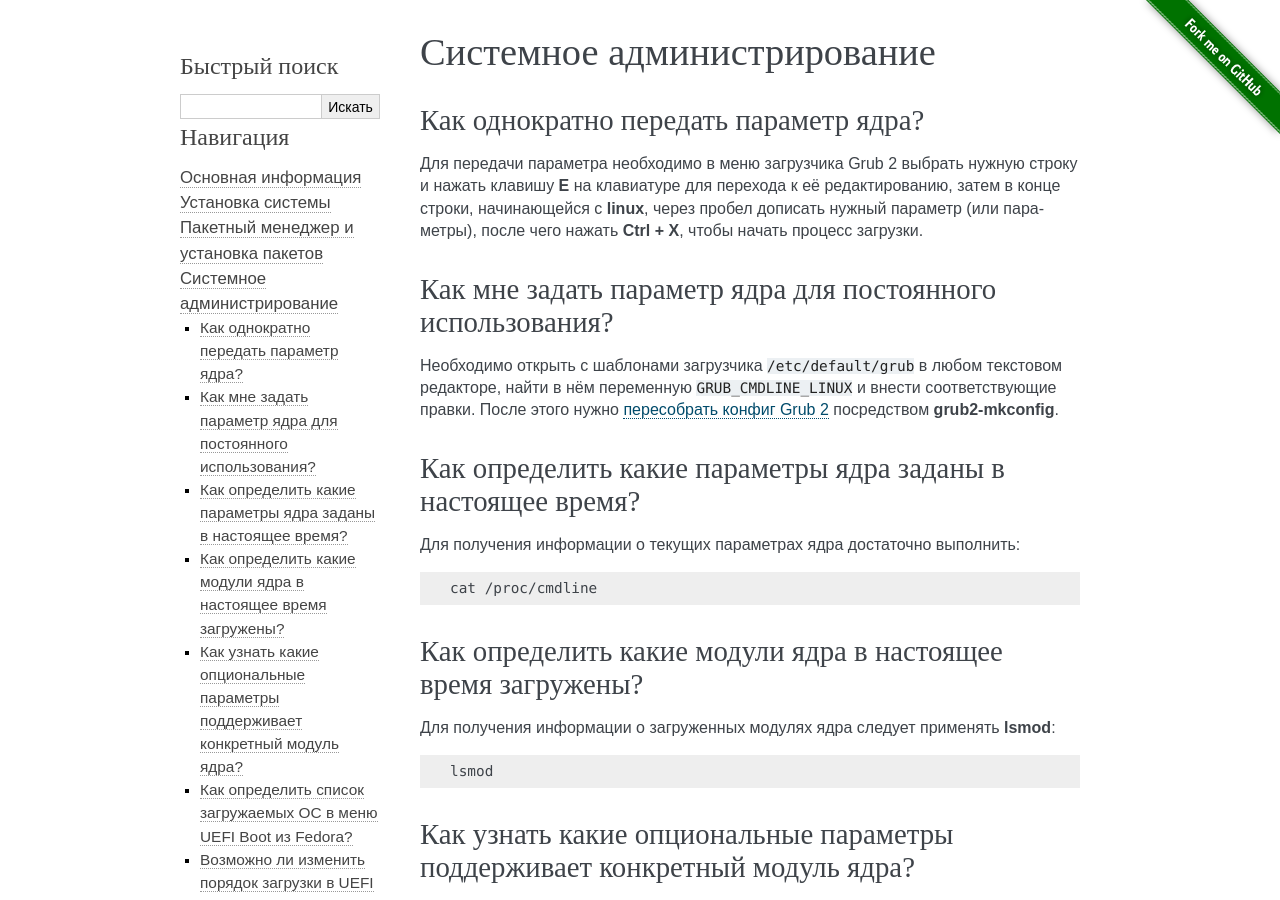
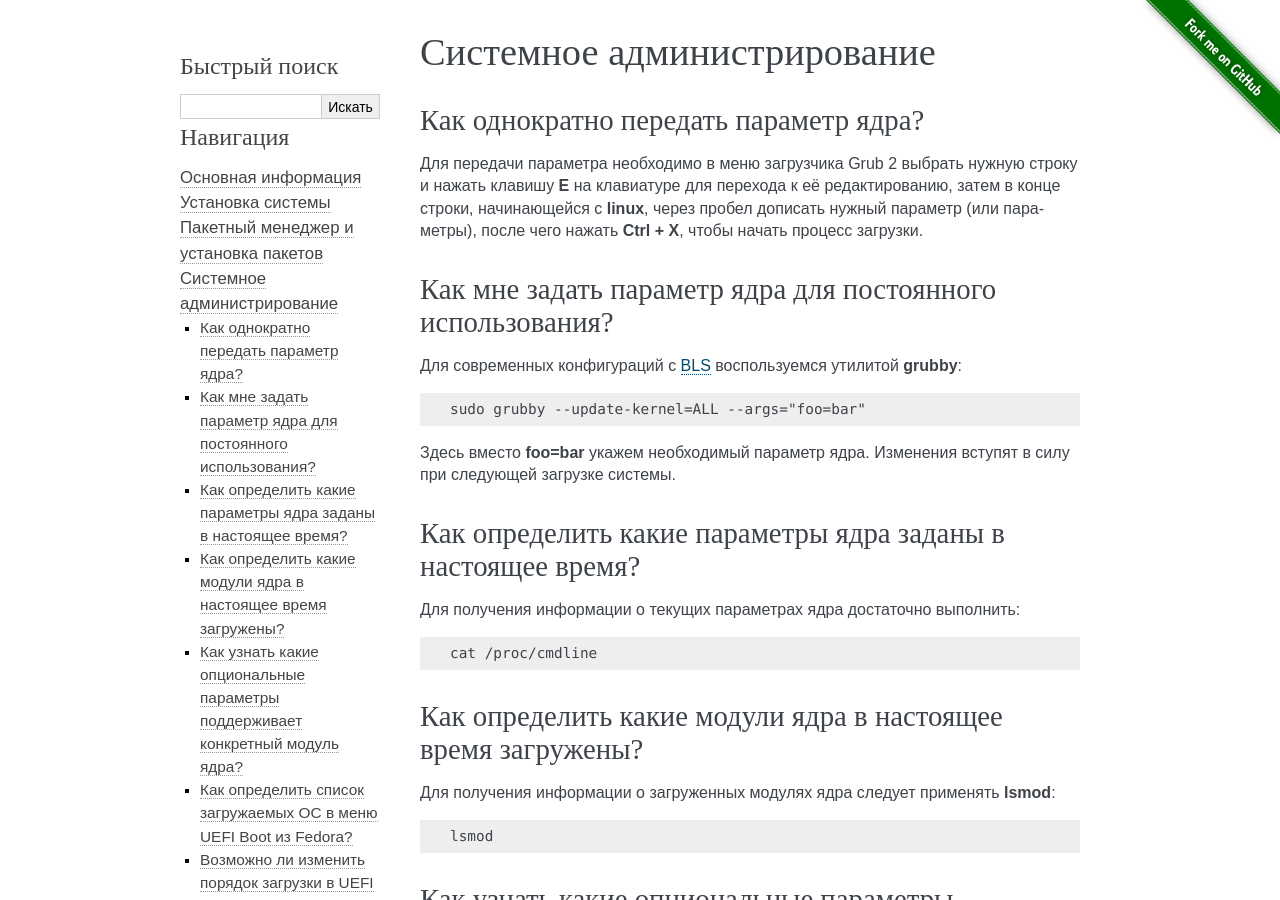
Before and after one commit to RussianFedora/FAQ, a Sphinx documentation site: the page built from source/administration.rst, in a window 1280 px wide and 900 px high. Built offline with Sphinx 7.4.7, drawn with Linux system fonts in a browser that asks for light colours.

Commit message:
Updated question about setting permanent kernel options.

```diff
--- a/source/administration.rst
+++ b/source/administration.rst
@@ -19,13 +19,19 @@
 
 Для передачи параметра необходимо в меню загрузчика Grub 2 выбрать нужную строку и нажать клавишу **E** на клавиатуре для перехода к её редактированию, затем в конце строки, начинающейся с **linux**, через пробел дописать нужный параметр (или параметры), после чего нажать **Ctrl + X**, чтобы начать процесс загрузки.
 
-.. index:: kernel, boot, kernel options
+.. index:: kernel, boot, kernel options, grub, grubby
 .. _kernelpm-perm:
 
 Как мне задать параметр ядра для постоянного использования?
 =================================================================
 
-Необходимо открыть с шаблонами загрузчика ``/etc/default/grub`` в любом текстовом редакторе, найти в нём переменную ``GRUB_CMDLINE_LINUX`` и внести соответствующие правки. После этого нужно :ref:`пересобрать конфиг Grub 2 <grub-rebuild>` посредством **grub2-mkconfig**.
+Для современных конфигураций с :ref:`BLS <grub-bls-info>` воспользуемся утилитой **grubby**:
+
+.. code-block:: text
+
+    sudo grubby --update-kernel=ALL --args="foo=bar"
+
+Здесь вместо **foo=bar** укажем необходимый параметр ядра. Изменения вступят в силу при следующей загрузке системы.
 
 .. index:: kernel, boot, kernel options
 .. _kernelpm-list:
```
